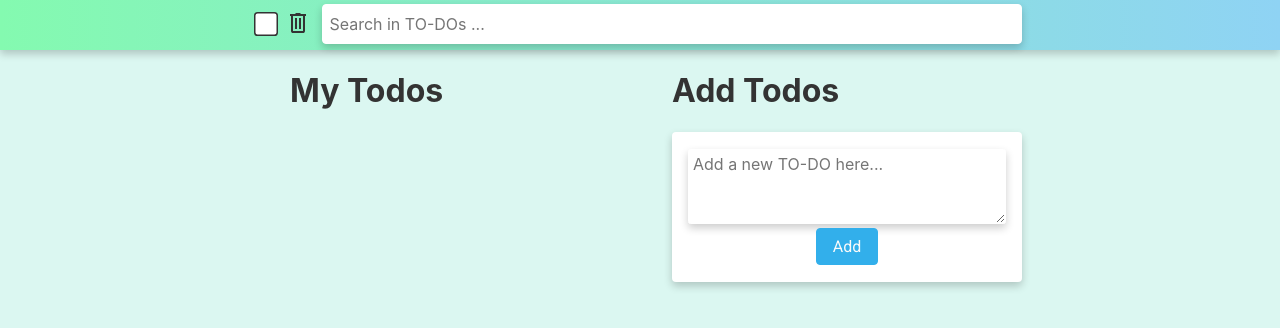
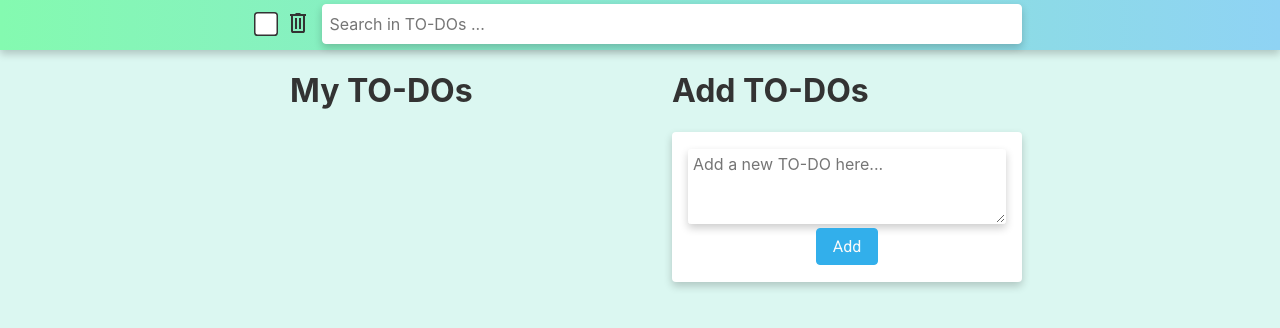
Before and after one commit to fabbrito/react-todo-list, a React (Create React App) app: page / in a window 1280 px wide. Shown: the top 328 px of the page. Built offline with nearby package versions, Linux system fonts and the light colour scheme.

Commit message:
Toolbar wrapped in header tag

```diff
--- a/src/screens/App.tsx
+++ b/src/screens/App.tsx
@@ -176,12 +176,12 @@ export const App: React.FC = () => {
 
   return (
     <div className="app">
-      <div className="top-container stick">
+      <header className="top-container stick">
         <Toolbar searchFunction={debouncedSearch} onCheckAll={onCheckAll} onDeleteAll={onDeleteAll} />
-      </div>
+      </header>
       <div className="main-container">
         <div className="left-container">
-          <h1>My Todos</h1>
+          <h1>My TO-DOs</h1>
           <div className="todos-container">
             {todoItems.map((todo) => {
               return <TodoItem key={todo.id} todo={todo} updateTodos={updateTodos} />;
@@ -189,12 +189,20 @@ export const App: React.FC = () => {
           </div>
         </div>
         <div className="right-container">
-          {/* <div className="stick-top"> */}
-          <h1>Add Todos</h1>
+          <h1>Add TO-DOs</h1>
           <AddTodo updateTodos={updateTodos} />
-          {/* </div> */}
         </div>
       </div>
+      {/* <footer className="app-footer">
+        <a href="https://github.com/fabbrito/react-todo-list" target="_blank" rel="noopener noreferrer">
+          Source Code
+        </a>
+        <picture>
+          <source media="(min-width:650px)" srcSet="/logo512.png" />
+          <source media="(min-width:465px)" srcSet="/logo256.png" />
+          <img src="/logo128.png" alt="Logo - Simple TO-DOs list" className="img-logo" />
+        </picture>
+      </footer> */}
       <ScrollTop scrollToTheTop={scrollToTheTop} showScrollButton={showScrollButton} />
     </div>
   );
```
